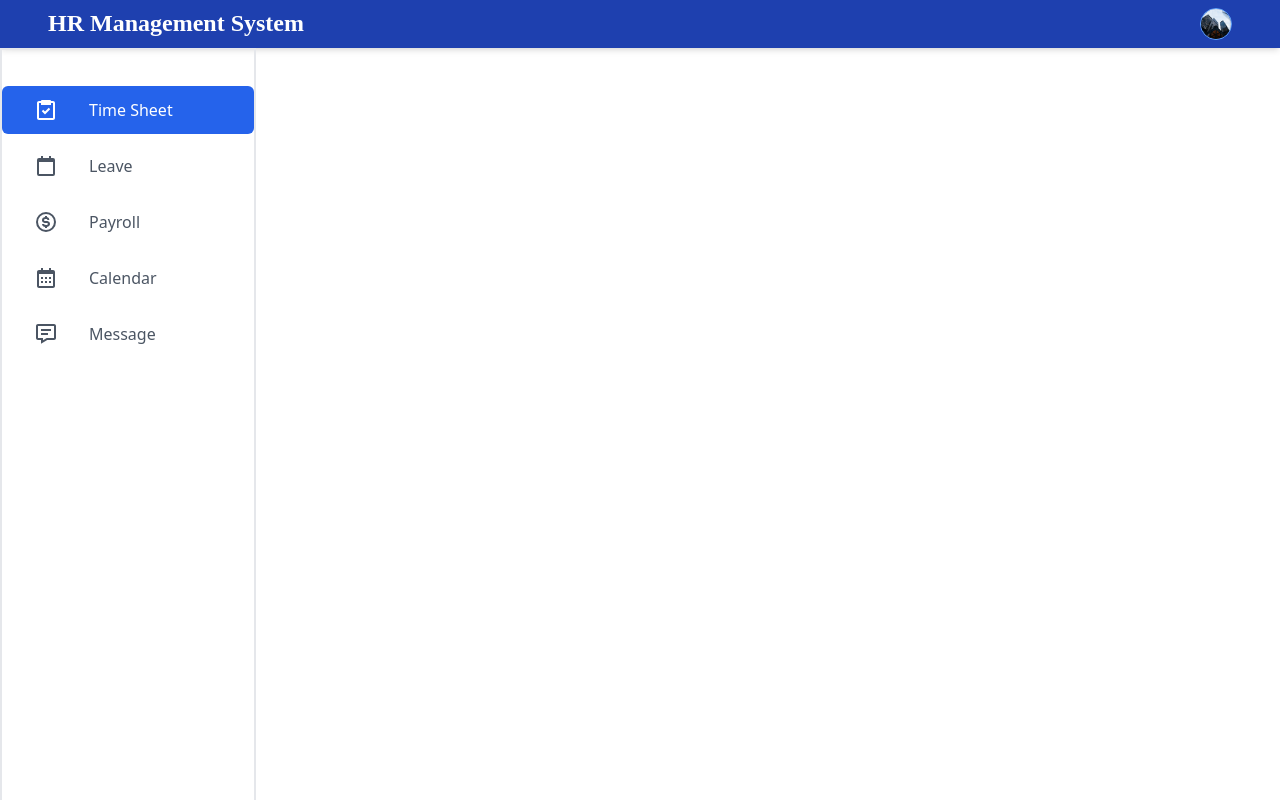
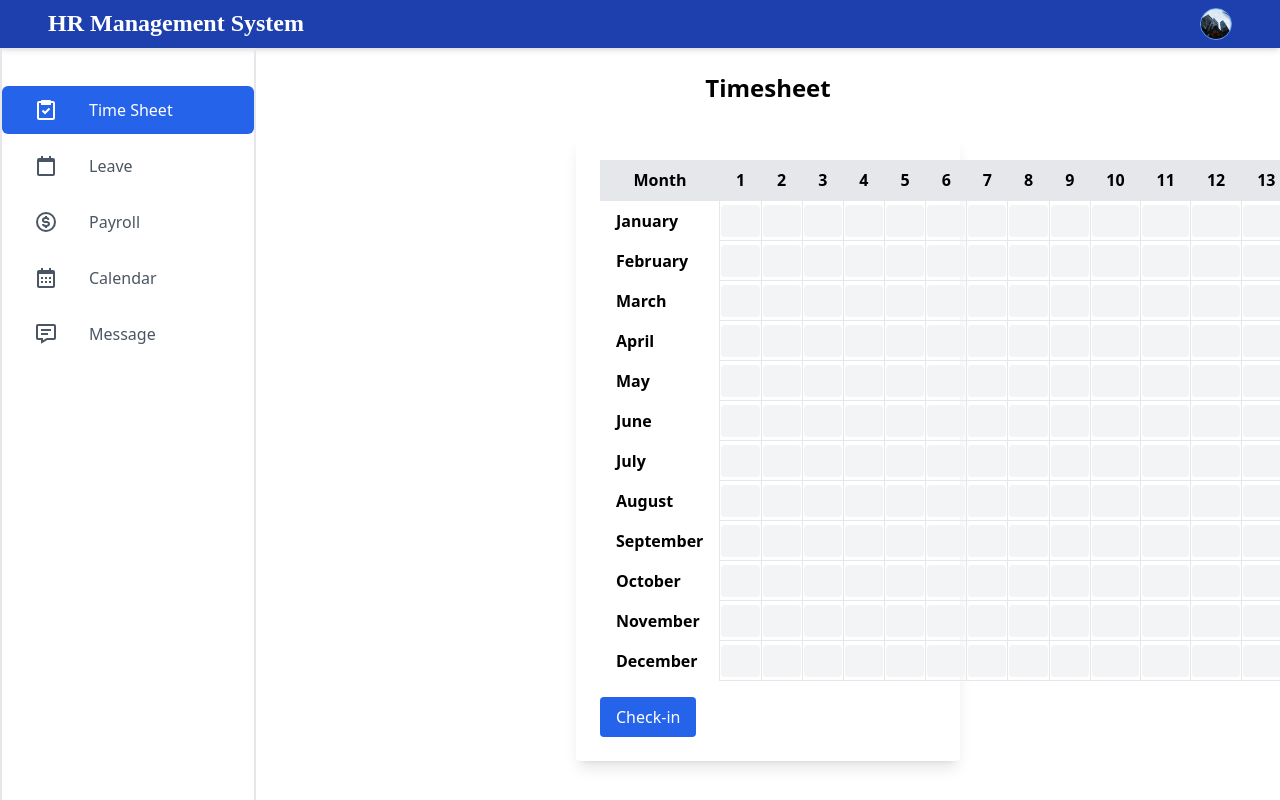
Before and after one commit to PMinhTri/PBL_EMS, a React app in the folder pbl_frontend/: page /employee/time-sheet in a window 1280 px wide. Built offline with nearby package versions, Linux system fonts and the light colour scheme; sample sign-in values are in the browser's storage; the HTML template or start-up script is replaced by a standard one.

Commit message:
update UI

```diff
--- a/pbl_frontend/src/modules/Account.tsx
+++ b/pbl_frontend/src/modules/Account.tsx
@@ -90,16 +90,20 @@ const Account = () => {
           <div>...loading</div>
         ) : (
           <div className="grid grid-cols-3 gap-4 mt-4 w-full">
-            <div className="col-span-1 border-[2px] rounded-md shadow-md w-full flex flex-col">
-              <div className="w-full flex flex-row ">
-                <div className="flex flex-row w-[30%] justify-between items-center border-[2px]">
-                  Avatar
+            <div className="col-span-1 rounded-md shadow-md w-full flex flex-col">
+              <div className="w-full flex flex-row justify-between items-center border-[2px] p-4">
+                <div className="flex items-center">
+                  <div className="w-16 h-16 rounded-full bg-gray-300 flex-shrink-0 mr-4"></div>
+                  <div>
+                    <div className="text-lg font-medium">
+                      {userInfo.fullName}
+                    </div>
+                    <div className="text-sm text-gray-500">
+                      {userInfo.role.name}
+                    </div>
+                  </div>
                 </div>
-                <div className="ml-2">
-                  <div className="m-2">{userInfo.fullName}</div>
-                  <div className="m-2">{userInfo.role.name}</div>
-                  <Button className="m-2">Upload</Button>
-                </div>
+                <Button className="ml-4">Upload</Button>
               </div>
             </div>
             <div className="col-span-2 w-full">
--- a/pbl_frontend/src/modules/admin/Admin.tsx
+++ b/pbl_frontend/src/modules/admin/Admin.tsx
@@ -21,7 +21,7 @@ const Admin: React.FunctionComponent = () => {
     { name: "Dashboard", icon: <BiGridAlt />, path: "/admin/dashboard" },
     { name: "Employees", icon: <BiGroup />, path: "/admin/employees" },
     { name: "Time Sheet", icon: <BiTask />, path: "#" },
-    { name: "Leave", icon: <BiCalendarAlt />, path: "#" },
+    { name: "Leave", icon: <BiCalendarAlt />, path: "/admin/leaves" },
     { name: "Payroll", icon: <BiDollarCircle />, path: "#" },
     { name: "Projects", icon: <BiBarChartAlt2 />, path: "#" },
     { name: "Calendar", icon: <BiCalendar />, path: "#" },
--- a/pbl_frontend/src/modules/admin/EmployeeManagement/EmployeeManagement.tsx
+++ b/pbl_frontend/src/modules/admin/EmployeeManagement/EmployeeManagement.tsx
@@ -17,6 +17,7 @@ import EmployeeFilter from "./components/EmployeeFilter";
 import CreateNewEmployee from "./components/CreateNewEmployee";
 import showNotification from "../../../utils/notification";
 import { createNewUser } from "../../../api/user";
+import GridViewMode from "./components/GridViewMode";
 
 const titleTable = [
   "ID",
@@ -223,9 +224,9 @@ const EmployeeManagement: React.FunctionComponent = () => {
               {employeeList.map((item, index) => (
                 <div
                   key={index}
-                  className="border-[2px] justify-center items-center h-48 rounded-lg"
+                  className="border-[2px] justify-center items-center p-4 rounded-lg shadow-md"
                 >
-                  {item.fullName}
+                  <GridViewMode data={item} />
                 </div>
               ))}
             </div>
--- /dev/null
+++ b/pbl_frontend/src/modules/admin/EmployeeManagement/components/GridViewMode.tsx
@@ -0,0 +1,41 @@
+import React from "react";
+import { UserDetailInformation } from "../../../../types/userTypes";
+
+export type GridViewModeProps = {
+  data: UserDetailInformation;
+};
+
+const GridViewMode: React.FunctionComponent<GridViewModeProps> = ({ data }) => {
+  return (
+    <div className="flex flex-col w-full items-center">
+      <div className="flex items-center mb-4">
+        {/* <img
+          src={data.avatar}
+          alt="Avatar"
+          className="w-16 h-16 rounded-full mr-4"
+        /> */}
+        <div className="w-16 h-16 rounded-full mr-4 bg-gray-300"></div>
+        <div>
+          <div className="text-lg font-medium">{data.fullName}</div>
+          <div className="text-sm font-small">Front-end Developer</div>
+        </div>
+      </div>
+      <div className="grid grid-cols-2 gap-1">
+        <div>
+          <div className="text-sm text-gray-500 mb-1">Giới tính</div>
+          <div>{data.gender}</div>
+        </div>
+        <div>
+          <div className="text-sm text-gray-500 mb-1">Email</div>
+          <div>{data.email}</div>
+        </div>
+        <div>
+          <div className="text-sm text-gray-500 mb-1">Trạng thái</div>
+          <div>{data.status}</div>
+        </div>
+      </div>
+    </div>
+  );
+};
+
+export default GridViewMode;
--- /dev/null
+++ b/pbl_frontend/src/modules/admin/LeaveManagement/LeaveManagement.tsx
@@ -0,0 +1,14 @@
+import React from "react";
+import LeaveBalanceManagement from "./components/LeaveBalanceManagement";
+import LeaveRequestManagement from "./components/LeaveRequestManagement";
+
+const LeaveManagement: React.FunctionComponent = () => {
+  return (
+    <div className="flex flex-col w-full h-full overflow-auto p-4">
+      <LeaveBalanceManagement />
+      <LeaveRequestManagement />
+    </div>
+  );
+};
+
+export default LeaveManagement;
--- /dev/null
+++ b/pbl_frontend/src/modules/admin/LeaveManagement/components/LeaveBalanceManagement.tsx
@@ -0,0 +1,11 @@
+import React from "react";
+
+const LeaveBalanceManagement: React.FunctionComponent = () => {
+  return (
+    <div className="w-full h-52 border-[2px] rounded-md">
+      <h1>Leave Balance Management</h1>
+    </div>
+  );
+};
+
+export default LeaveBalanceManagement;
--- /dev/null
+++ b/pbl_frontend/src/modules/admin/LeaveManagement/components/LeaveRequestManagement.tsx
@@ -0,0 +1,11 @@
+import React from "react";
+
+const LeaveRequestManagement: React.FunctionComponent = () => {
+  return (
+    <div className="mt-4 w-full h-52 border-[2px] rounded-md">
+      <h1>Leave Balance Management</h1>
+    </div>
+  );
+};
+
+export default LeaveRequestManagement;
--- a/pbl_frontend/src/modules/employee/Employee.tsx
+++ b/pbl_frontend/src/modules/employee/Employee.tsx
@@ -15,7 +15,7 @@ import {
 
 export const Employee: React.FunctionComponent = () => {
   const employeeSideBarItems = [
-    { name: "Time Sheet", icon: <BiTask />, path: "#" },
+    { name: "Time Sheet", icon: <BiTask />, path: "/employee/time-sheet" },
     { name: "Leave", icon: <BiCalendarAlt />, path: "#" },
     { name: "Payroll", icon: <BiDollarCircle />, path: "#" },
     { name: "Calendar", icon: <BiCalendar />, path: "#" },
--- /dev/null
+++ b/pbl_frontend/src/modules/employee/TimeSheet.tsx
@@ -0,0 +1,74 @@
+import React from "react";
+
+const TimeSheetPage: React.FunctionComponent = () => {
+  const year = new Date().getFullYear();
+  const months = [
+    "January",
+    "February",
+    "March",
+    "April",
+    "May",
+    "June",
+    "July",
+    "August",
+    "September",
+    "October",
+    "November",
+    "December",
+  ];
+  const daysInMonth = new Array(12)
+    .fill(0)
+    .map((_, monthIndex) => new Date(year, monthIndex + 1, 0).getDate());
+
+  return (
+    <div className="flex flex-col w-full items-center overflow-x-auto">
+      <h1 className="text-2xl font-bold mt-6 mb-8">Timesheet</h1>
+
+      <div className="bg-white rounded shadow-lg w-96 p-6">
+        <form>
+          <table className="w-full mb-4">
+            <thead>
+              <tr className="bg-gray-200">
+                <th className="py-2 px-4">Month</th>
+                {Array.from({ length: 31 }, (_, index) => index + 1).map(
+                  (day) => (
+                    <th key={day} className="py-2 px-4">
+                      {day}
+                    </th>
+                  )
+                )}
+              </tr>
+            </thead>
+            <tbody>
+              {months.map((month, monthIndex) => (
+                <tr key={month}>
+                  <td className="py-2 px-4 font-semibold">{month}</td>
+                  {Array.from(
+                    { length: daysInMonth[monthIndex] },
+                    (_, index) => index + 1
+                  ).map((day) => (
+                    <td key={day} className="border">
+                      <input
+                        type="text"
+                        className="w-full border-none py-1 px-2 text-center focus:outline-none bg-gray-100 rounded"
+                      />
+                    </td>
+                  ))}
+                </tr>
+              ))}
+            </tbody>
+          </table>
+
+          <button
+            type="submit"
+            className="bg-blue-600 text-white rounded px-4 py-2 hover:bg-blue-700"
+          >
+            Check-in
+          </button>
+        </form>
+      </div>
+    </div>
+  );
+};
+
+export default TimeSheetPage;
--- a/pbl_frontend/src/routes/Routes.tsx
+++ b/pbl_frontend/src/routes/Routes.tsx
@@ -16,6 +16,8 @@ import { UserAction } from "../actions/userAction";
 import Account from "../modules/Account";
 import Employee from "../modules/employee/Employee";
 import authSelector from "../recoil/selectors/auth";
+import TimeSheetPage from "../modules/employee/TimeSheet";
+import LeaveManagement from "../modules/admin/LeaveManagement/LeaveManagement";
 
 export enum RoleEnum {
   ADMIN = "Admin",
@@ -83,13 +85,16 @@ const Routes: React.FunctionComponent = () => {
           >
             <Route path="dashboard" element={<Dashboard />} />
             <Route path="employees" element={<EmployeeManagement />} />
+            <Route path="leaves" element={<LeaveManagement />} />
           </Route>
         )}
         {RoleEnum.EMPLOYEE && (
           <Route
             path="/employee/*"
             element={<AuthenticatedRoute element={<Employee />} />}
-          />
+          >
+            <Route path="time-sheet" element={<TimeSheetPage />} />
+          </Route>
         )}
         <Route
           path="/account"
```
